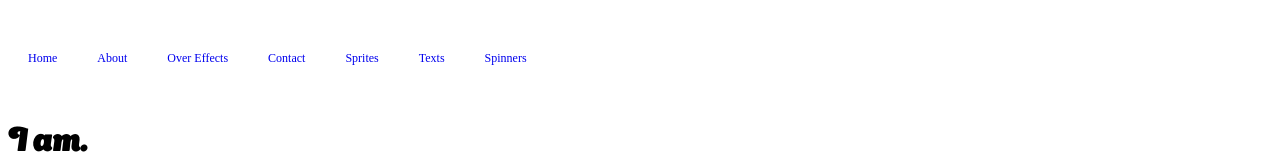
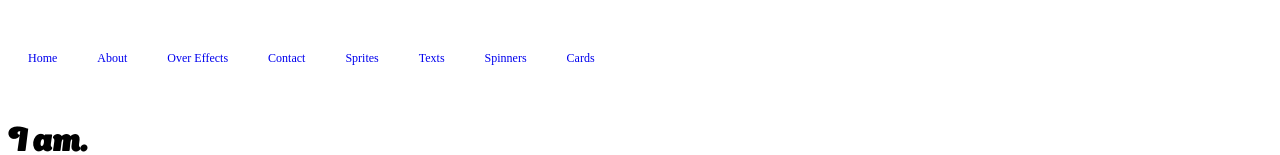
Before and after one commit to fvilca-reactjs/animated_pages_gsap, a React (Create React App) app: page / in a window 1280 px wide. Shown: the top 155 px of the page. Built offline with nearby package versions, Linux system fonts and the light colour scheme; a web font is replaced by a local one.

Commit message:
parallax card animation

```diff
--- a/src/App.js
+++ b/src/App.js
@@ -14,6 +14,7 @@ import { CSSTransition } from "react-transition-group";
 import { gsap } from "gsap";
 import Texts from './Pages/texts/Texts';
 import Spinners from './Pages/spinners/Spinners';
+import Cards from './Pages/cards/cards'
 
 const routes = [
   { path: "/", name: "Home", Component: Home },
@@ -23,6 +24,7 @@ const routes = [
   { path: "/sprites", name: "Sprite", Component: SpriteSheet },
   { path: "/texts", name: "Texts", Component: Texts },
   { path: "/spinners", name: "Spinners", Component: Spinners },
+  { path: "/cards", name: "Cards", Component: Cards },
 ];
 
 const handleNavigatioState = (e) => {
--- a/src/Components/Header.jsx
+++ b/src/Components/Header.jsx
@@ -14,6 +14,7 @@ function Header({ handleNavigatioState }) {
             <Link to='/sprites' exact className='Nav-item' name='Sprites' onClick={(e) => handleNavigatioState(e)}>Sprites</Link>
             <Link to='/texts' exact className='Nav-item' name='Texts' onClick={(e) => handleNavigatioState(e)}>Texts</Link>
             <Link to='/spinners' exact className='Nav-item' name='Spinners' onClick={(e) => handleNavigatioState(e)}>Spinners</Link>
+            <Link to='/cards' exact className='Nav-item' name='Cards' onClick={(e) => handleNavigatioState(e)}>Cards</Link>
         </nav>
     )
 }
```
